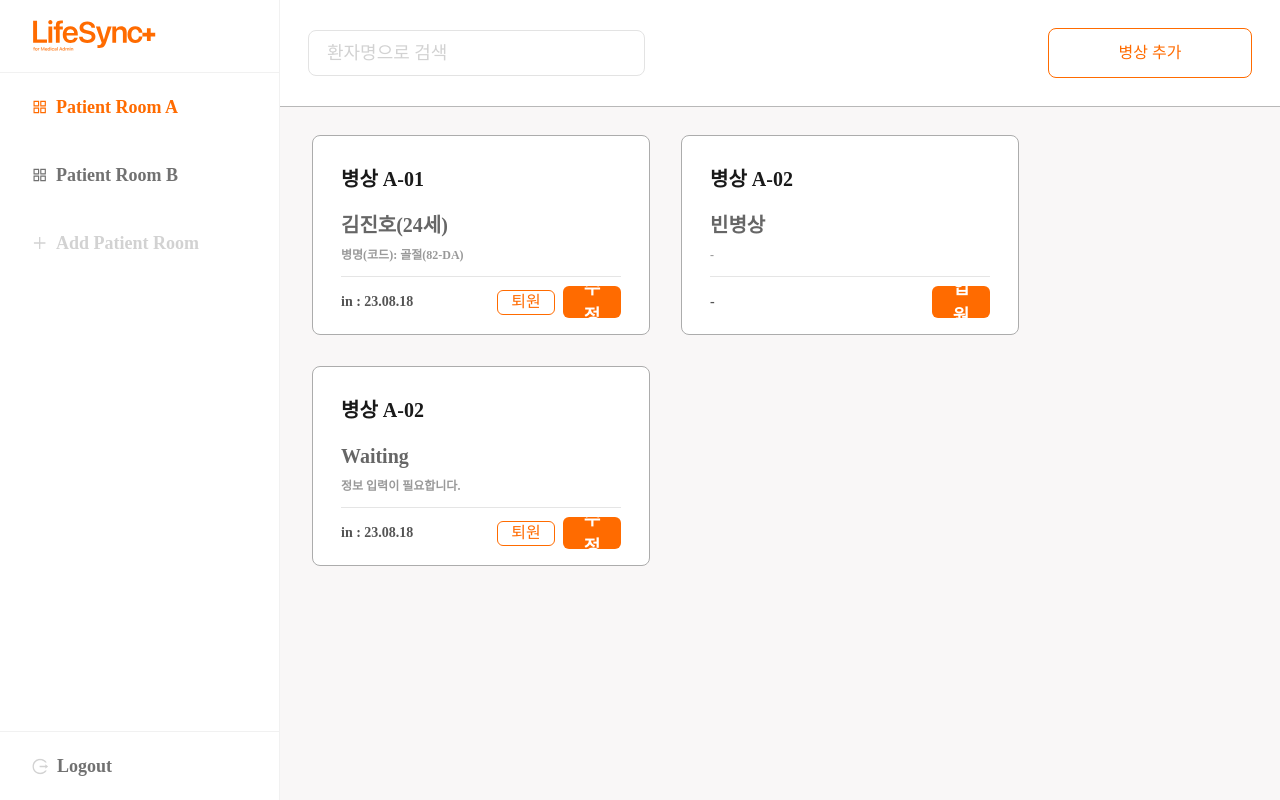
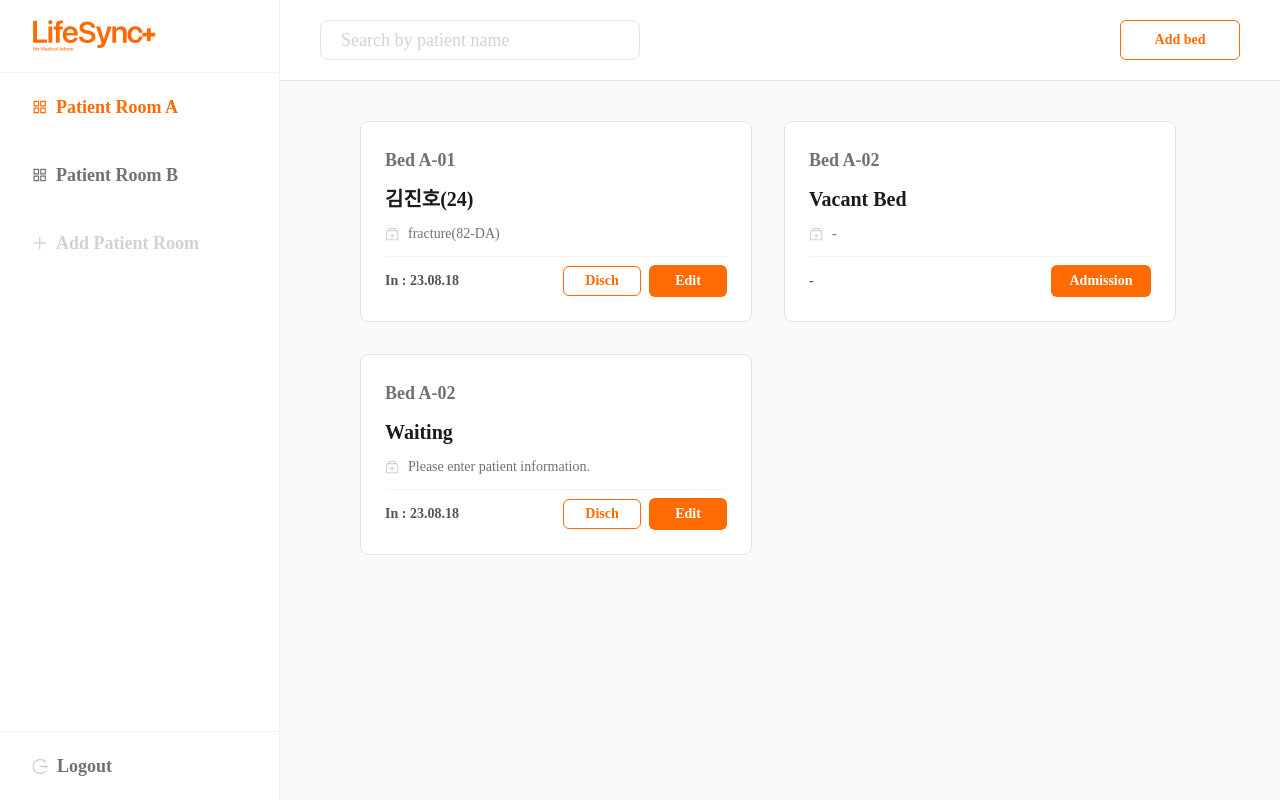
Before and after one commit to JuncSync/juncsync-admin-fe, a React (Vite) app: page / in a window 1280 px wide. Built offline with nearby package versions, Linux system fonts and the light colour scheme; what prettier-plugin-tailwindcss would draw is missing.

Commit message:
update: HomePageMain card, modal

```diff
--- a/src/components/Common/Button/index.tsx
+++ b/src/components/Common/Button/index.tsx
@@ -22,10 +22,10 @@ const Button = ({
     backgroundColor: buttonType === 'Primary' ? 'bg-orange' : 'bg-white',
     fontColor: buttonType === 'Primary' ? 'text-white' : 'text-orange',
     borderRadius: size === 'lg' ? 'rounded-[8px]' : 'rounded-[6px]',
-    padding: buttonType === 'Primary' ? 'py-4 px-5' : 'py-[5.76px]',
+    padding: buttonType === 'Primary' ? 'py-4 px-5' : 'py-2 px-5',
     border: buttonType === 'Secondary' && 'border border-solid border-orange',
-    fontWeight: buttonType === 'Primary' && 'font-semibold',
-    fontSize: buttonType === 'Primary' && 'text-lg',
+    fontWeight: 'font-semibold',
+    fontSize: size === 'lg' ? 'text-lg' : 'text-sm',
   } as const;
   return (
     <button
--- a/src/components/Common/Input/index.tsx
+++ b/src/components/Common/Input/index.tsx
@@ -25,9 +25,10 @@ const Input = forwardRef<HTMLInputElement, Props>(
         onClick={onClick}
       >
         <input
-          className={`font-normal text-lg text-black bg-white border border-solid border-gray_300 rounded-lg placeholder-gray_400 ${classNames(
+          className={`font-normal text-lg text-gray_900 border border-solid border-gray_300 rounded-lg placeholder:text-lg placeholder-gray_400 ${classNames(
             {
-              'cursor-not-allowed': disabled,
+              'cursor-not-allowed bg-gray_100': disabled,
+              'bg-white': !disabled,
             },
           )} ${inputClassName}`}
           type={type}
--- a/src/components/Feature/DiseaseBed/index.tsx
+++ b/src/components/Feature/DiseaseBed/index.tsx
@@ -44,55 +44,56 @@ const DiseaseBed = ({
   };
 
   return (
-    <section className="w-[338px] h-[200px] bg-white border border-solid border-[#ACACAC] rounded-lg px-[28px] pt-[28px] pb-[19px]">
-      <h2 className="text-black text-[20px] font-bold text-opacity-[0.9] mb-[16px]">
-        병상 {bedCode}
-      </h2>
-      <div className="flex flex-col gap-[6.27px]">
-        <h1 className="text-black text-[20px] font-bold text-opacity-[0.6]">
+    <section className="min-w-[392px] min-h-[190px] bg-white border border-solid border-gray_300 rounded-lg p-6 drop-shadow-card_container">
+      <h2 className="text-gray_700 text-lg font-semibold">Bed {bedCode}</h2>
+      <div className="flex flex-col gap-[10px] mt-[10px]">
+        <h1 className="text-gray_900 text-[20px] font-semibold">
           {isEmpty
-            ? '빈병상'
+            ? 'Vacant Bed'
             : isWaiting
             ? 'Waiting'
-            : `${bed?.patientName}(${bed?.patientAge}세)`}
+            : `${bed?.patientName}(${bed?.patientAge})`}
         </h1>
-        <h4 className="text-black text-[12px] font-bold text-opacity-[0.4]">
-          {isEmpty
-            ? '-'
-            : isWaiting
-            ? '정보 입력이 필요합니다.'
-            : `병명(코드): ${bed?.diseaseName}(${bed?.diseaseCode})`}
-        </h4>
+        <div className="flex items-center gap-2">
+          <img src="/fracture.svg" alt="fracture" />
+          <h4 className="text-gray_700 text-sm font-normal">
+            {isEmpty
+              ? '-'
+              : isWaiting
+              ? 'Please enter patient information.'
+              : `fracture(${bed?.diseaseCode})`}
+          </h4>
+        </div>
       </div>
-      <div className="w-full h-[1px] bg-black opacity-[0.1] mt-[12px] mb-[9px]" />
+      <div className="w-full h-[1px] bg-gray_200 mt-[12px] mb-[8px]" />
       <div className="w-full flex items-center justify-between">
-        <h3 className="text-black text-opacity-[0.67] text-sm font-bold">
-          {isEmpty ? '-' : `in : ${dayjs(createdAt).format('YY.MM.DD')}`}
+        <h3 className="text-black text-opacity-[0.67] text-sm font-semibold">
+          {isEmpty ? '-' : `In : ${dayjs(createdAt).format('YY.MM.DD')}`}
         </h3>
 
         {isEmpty ? (
           <Button
             buttonType="Primary"
-            text="입원"
+            text="Admission"
             size="sm"
-            customClassName="w-[58px] h-[25px]"
+            customClassName="w-[100px] h-[30px]"
             onClick={handleAddBed}
           />
         ) : (
           <div className="flex items-center gap-[8px]">
             <Button
               buttonType="Secondary"
-              text="퇴원"
+              text="Disch"
               size="sm"
-              customClassName="w-[58px] h-[25px]"
+              customClassName="min-w-[78px] h-[30px]"
               onClick={() => handleDeleteBed(bed)}
               onMouseOver={onSetFormHoverOrModify}
             />
             <Button
               buttonType="Primary"
-              text="수정"
+              text="Edit"
               size="sm"
-              customClassName="w-[58px] h-[25px]"
+              customClassName="min-w-[78px] h-[30px]"
               onClick={() => handleModifyBed(bed)}
               onMouseOver={onSetFormHoverOrModify}
             />
--- a/src/pageComponents/HomePageMain.tsx
+++ b/src/pageComponents/HomePageMain.tsx
@@ -1,4 +1,3 @@
-import classNames from 'classnames';
 import { ChangeEventHandler, useCallback, useEffect, useState } from 'react';
 
 import Button from '@/components/Common/Button';
@@ -71,121 +70,138 @@ const HomePageMain = () => {
   const bedModalChildren = useCallback(
     (type: 'add' | 'modify' | 'delete') => {
       return (
-        <form className="flex flex-col">
-          <h1 className="w-full flex justify-start mb-[32px] text-xl">
-            {type === 'add' ? '입원' : type === 'modify' ? '수정 병상' : '퇴원'}
+        <form className="w-full flex flex-col">
+          <h1 className="w-full flex justify-start text-xl font-semibold text-gray_900">
+            {type === 'add'
+              ? 'Admission'
+              : type === 'modify'
+              ? 'Edit'
+              : 'Discharge'}
           </h1>
-          <div
-            className={`grid grid-cols-2 gap-x-[55px] gap-y-[16px] ${classNames(
-              {
-                'bg-[#D9D9D9] bg-opacity-[0.2] rounded-lg p-4':
-                  type === 'delete',
-              },
-            )}`}
-          >
-            <div className="flex items-center justify-between gap-[30px]">
+          {type === 'delete' && (
+            <span className="mt-2 w-full flex justify-start items-center text-lg font-medium text-gray_700">
+              Are you sure you want to proceed with the discharge?
+            </span>
+          )}
+          <div className="grid grid-cols-2 gap-x-8 gap-y-6 mt-5">
+            <div className="flex flex-col gap-2">
               <label
-                className="w-fit text-black font-semibold text-xl"
+                className="w-fit text-gray_700 font-medium text-sm"
                 htmlFor="bed-id"
               >
-                병상번호
+                Bed number
               </label>
               <Input
                 id="bed-id"
-                inputClassName="w-[222px] h-[33px] py-[9px] px-[16px]"
+                inputClassName="w-[320px] h-[56px] py-4 px-5"
                 value={form.bedCode}
                 name="bedCode"
                 onChange={onChangeForm}
+                placeholder="Bed number"
                 autoFocus
                 disabled={type === 'delete'}
               />
             </div>
-            <div className="flex items-center justify-between gap-[30px]">
+            <div className="flex flex-col gap-2">
               <label
-                className="w-fit text-black font-semibold text-xl"
+                className="w-fit text-gray_700 font-medium text-sm"
                 htmlFor="disease-name"
               >
-                병명
+                Diagnosis
               </label>
               <Input
-                inputClassName="w-[222px] h-[33px] py-[9px] px-[16px]"
+                inputClassName="w-[320px] h-[56px] py-4 px-5"
                 id="disease-name"
                 value={form.diseaseName}
                 name="diseaseName"
                 onChange={onChangeForm}
+                placeholder="Diagnosis"
                 disabled={type === 'delete'}
               />
             </div>
-            <div className="flex items-center justify-between gap-[30px]">
+            <div className="flex flex-col gap-2">
               <label
-                className="w-fit text-black font-semibold text-xl"
+                className="w-fit text-gray_700 font-medium text-sm"
                 htmlFor="patient-no"
               >
-                환자 번호
+                Patient ID
               </label>
               <Input
                 id="patient-no"
-                inputClassName="w-[222px] h-[33px] py-[9px] px-[16px]"
+                inputClassName="w-[320px] h-[56px] py-4 px-5"
                 value={form.patientCode}
                 name="patientCode"
                 onChange={onChangeForm}
+                placeholder="Patient ID"
                 disabled={type === 'delete'}
               />
             </div>
-            <div className="flex items-center justify-between gap-[30px]">
+            <div className="flex flex-col gap-2">
+              <label className="w-fit text-gray_700 font-medium text-sm">
+                Birth (Age)
+              </label>
+              <div className="flex items-center gap-2">
+                <Input
+                  inputClassName="w-[101px] h-[56px] py-4 px-5"
+                  value={form.patientAge}
+                  name="patientAge"
+                  onChange={onChangeForm}
+                  placeholder="MM"
+                  disabled={type === 'delete'}
+                />
+                <Input
+                  inputClassName="w-[101px] h-[56px] py-4 px-5"
+                  value={form.patientAge}
+                  name="patientAge"
+                  onChange={onChangeForm}
+                  placeholder="DD"
+                  disabled={type === 'delete'}
+                />
+                <Input
+                  inputClassName="w-[101px] h-[56px] py-4 px-5"
+                  value={form.patientAge}
+                  name="patientAge"
+                  onChange={onChangeForm}
+                  placeholder="YYYY"
+                  disabled={type === 'delete'}
+                />
+              </div>
+            </div>
+            <div className="flex flex-col gap-2">
               <label
-                className="w-fit text-black font-semibold text-xl"
-                htmlFor="patient-age"
+                className="w-fit text-gray_700 font-medium text-sm"
+                htmlFor="patient-name"
               >
-                연령
+                Patient Name
               </label>
               <Input
-                id="patient-age"
-                inputClassName="w-[222px] h-[33px] py-[9px] px-[16px]"
-                value={form.patientAge}
-                name="patientAge"
+                id="patient-name"
+                inputClassName="w-[320px] h-[56px] py-4 px-5"
+                value={form.patientName}
+                name="patientName"
                 onChange={onChangeForm}
+                placeholder="Patient Name"
                 disabled={type === 'delete'}
               />
             </div>
-            <div className="flex items-center justify-between gap-[30px]">
+            <div className="flex flex-col gap-2">
               <label
-                className="w-fit text-black font-semibold text-xl"
-                htmlFor="patient-name"
-              >
-                환자 성명
-              </label>
-              <Input
-                id="patient-name"
-                inputClassName="w-[222px] h-[33px] py-[9px] px-[16px]"
-                value={form.patientName}
-                name="patientName"
-                onChange={onChangeForm}
-                disabled={type === 'delete'}
-              />
-            </div>
-            <div className="flex items-center justify-between gap-[30px]">
-              <label
-                className="w-fit text-black font-semibold text-xl"
+                className="w-fit text-gray_700 font-medium text-sm"
                 htmlFor="patient-sex"
               >
-                성별
+                Gender
               </label>
-              <Input
+              {/* <Input
                 id="patient-sex"
-                inputClassName="w-[222px] h-[33px] py-[9px] px-[16px]"
+                inputClassName="w-[320px] h-[56px] py-4 px-5"
                 value={form.patientSex}
                 name="patientSex"
                 onChange={onChangeForm}
+                placeholder="Gender"
                 disabled={type === 'delete'}
-              />
+              /> */}
             </div>
           </div>
-          {type === 'delete' && (
-            <span className="mt-[22px] w-full flex justify-start items-center text-xl font-semibold text-opacity-[0.67]">
-              퇴원하시겠습니까?
-            </span>
-          )}
         </form>
       );
     },
@@ -337,23 +353,23 @@ const HomePageMain = () => {
         </div>
       </Sidebar>
       <div className="w-full flex flex-col">
-        <nav className="w-full p-[28px] flex items-center justify-between border-b-[1px] border-solid border-[#B8B8B8]">
+        <nav className="w-full py-5 px-10 flex items-center justify-between border-b border-solid border-gray_300">
           <Input
             type="search"
-            placeholder="환자명으로 검색"
-            inputClassName="w-[337px] py-[8px] px-[18px]"
+            placeholder="Search by patient name"
+            inputClassName="min-w-[320px] h-10 py-2 px-5"
           />
           <Button
             type="button"
-            text="병상 추가"
+            text="Add bed"
             buttonType="Secondary"
-            size="lg"
-            customClassName="w-[204px] h-[50px]"
+            size="sm"
+            customClassName="min-w-[120px] h-10"
             onClick={() => {}}
           />
         </nav>
-        <main className="w-full flex-1 bg-[#F9F7F7] py-[28px] px-[32px]">
-          <div className="flex flex-wrap gap-[31px]">
+        <main className="w-full flex-1 bg-gray_100 py-10 px-20">
+          <div className="flex flex-wrap gap-8">
             {beds.map((bed) => (
               <DiseaseBed
                 key={bed.id}
--- a/tailwind.config.cjs
+++ b/tailwind.config.cjs
@@ -8,13 +8,16 @@ module.exports = {
         white: '#fff',
         black: '#000',
         gray: '#D9D9D9',
+        gray_100: '#FAFAFA',
         gray_200: '#F1F1F1',
         gray_300: '#E3E3E3',
         gray_400: '#D2D2D2',
         gray_700: '#717171',
+        gray_900: '#1B1B1B',
       },
       dropShadow: {
         container: 'drop-shadow(0px 4px 44px rgba(0, 0, 0, 0.12))',
+        card_container: 'box-shadow: 0px 4px 12px 0px rgba(0, 0, 0, 0.04)',
       },
     },
   },
```
Also changed, not shown: src/components/Common/Modal/Modal.tsx (+18 -21 lines), public/fracture.svg (added).
